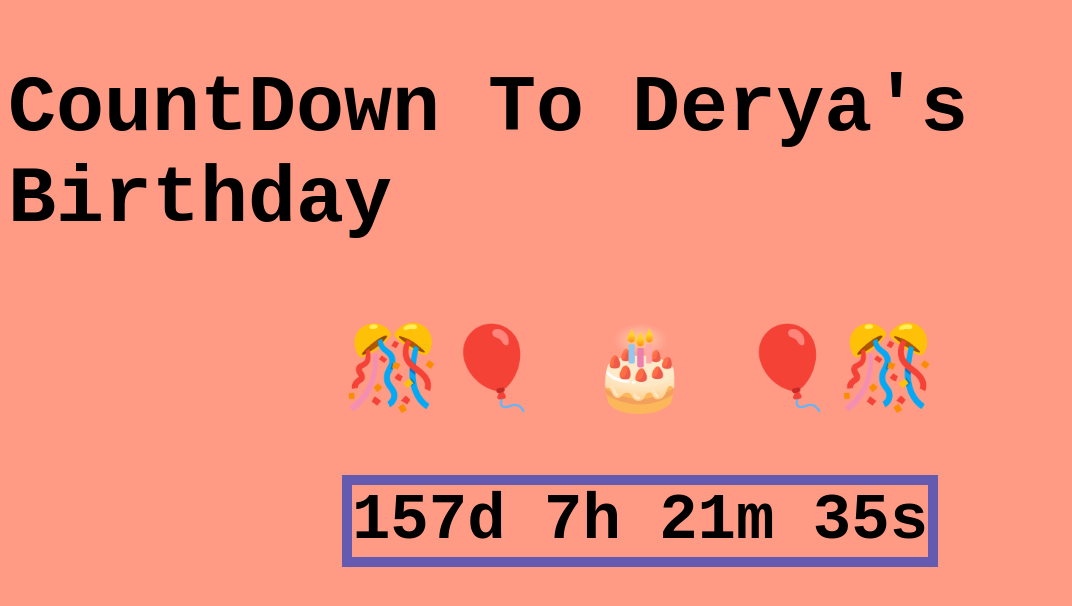
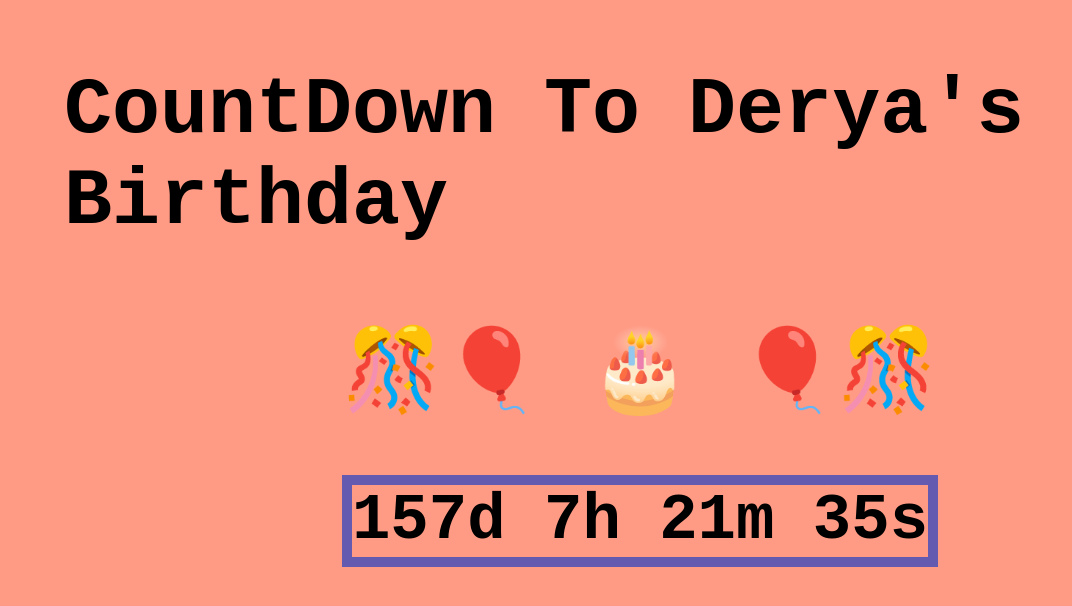
Before and after one commit to BernaDeryaDen/CountDown_Timer, a plain HTML site: page index.html in a window 1280 px wide. Shown: the whole page, without its empty margins (0-1072 px from the left). Drawn offline with Linux system fonts and the light colour scheme.

Commit message:
Update style.css
changing the h1,margin value

```diff
--- a/style.css
+++ b/style.css
@@ -24,7 +24,7 @@ body {
 }
 h1 {
   font-size: 5rem;
-  margin: 70;
+  margin: 7vh;
 }
 h2 {
   text-align: end;
```
